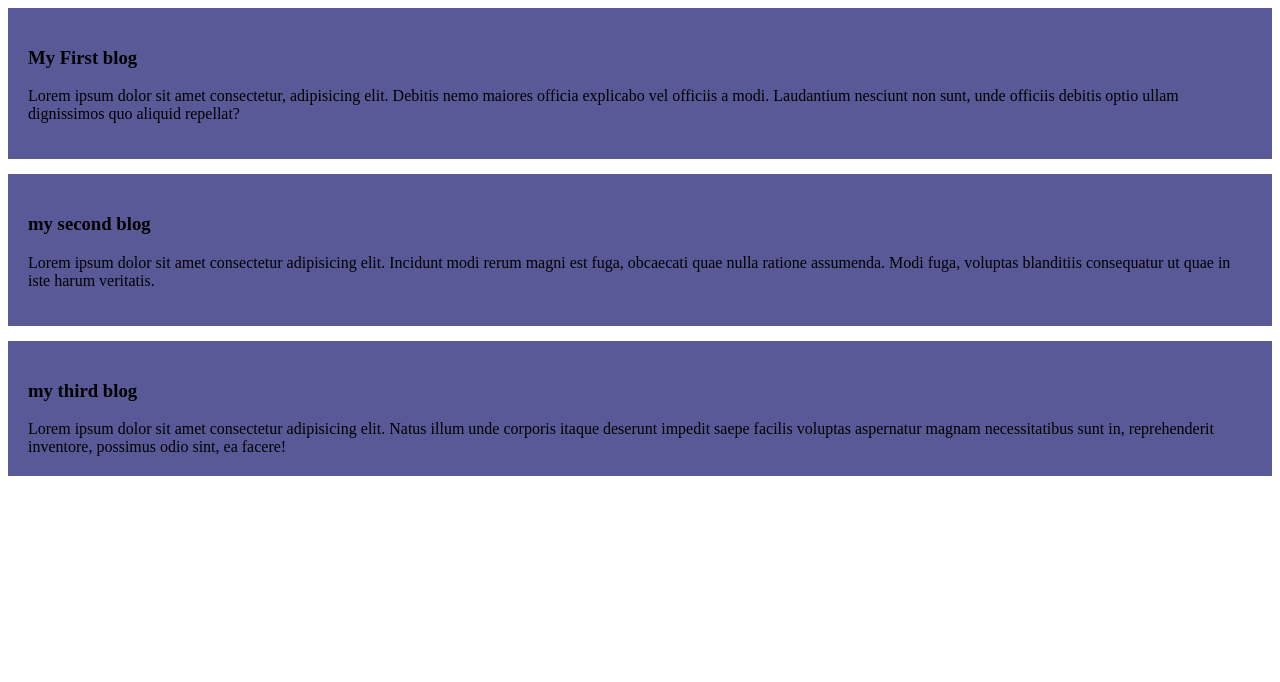
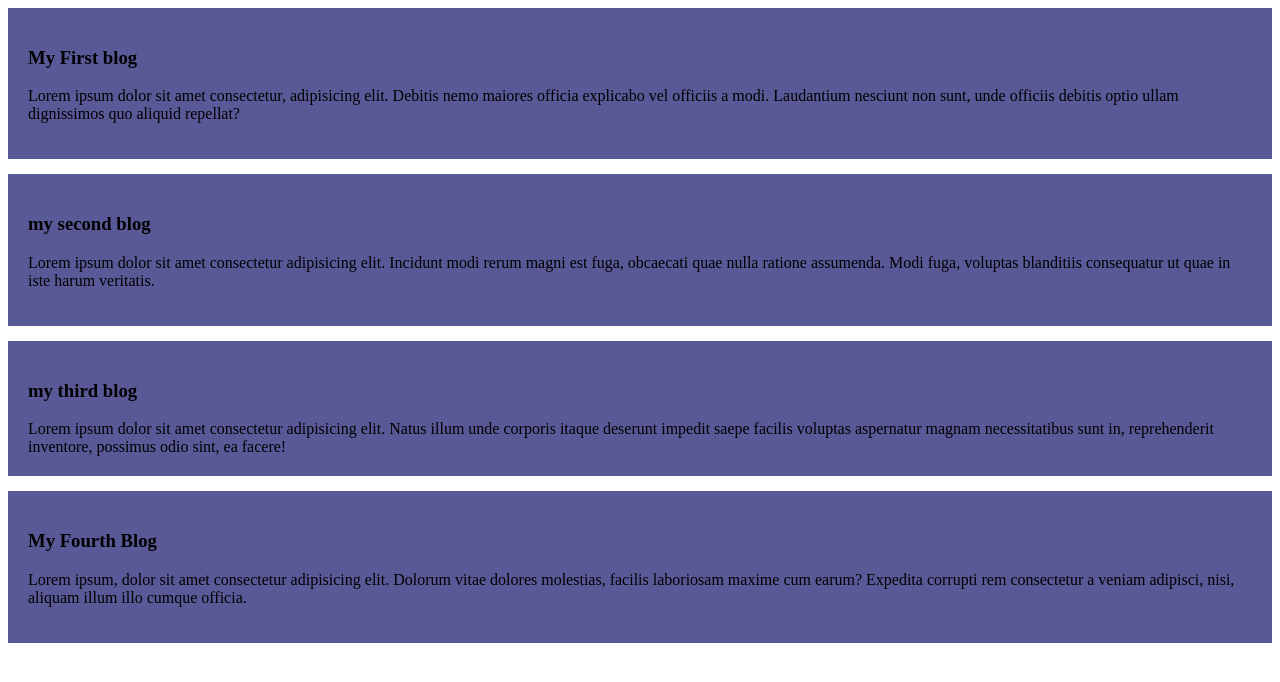
Before and after one commit to rmRK5/my-simple-website, a plain HTML site: page index.html in a window 1280 px wide. Drawn offline with Linux system fonts and the light colour scheme.

Commit message:
added the fourth blog

```diff
--- a/index.html
+++ b/index.html
@@ -19,6 +19,12 @@
         <h3>my third blog</h3>
         Lorem ipsum dolor sit amet consectetur adipisicing elit. Natus illum unde corporis itaque deserunt impedit saepe facilis voluptas aspernatur magnam necessitatibus sunt in, reprehenderit inventore, possimus odio sint, ea facere!
     </div>
+    <div>
+        <h3>My Fourth Blog</h3>
+        <p>
+            Lorem ipsum, dolor sit amet consectetur adipisicing elit. Dolorum vitae dolores molestias, facilis laboriosam maxime cum earum? Expedita corrupti rem consectetur a veniam adipisci, nisi, aliquam illum illo cumque officia.
+        </p>
+    </div>
 
 </body>
 </html>
```
